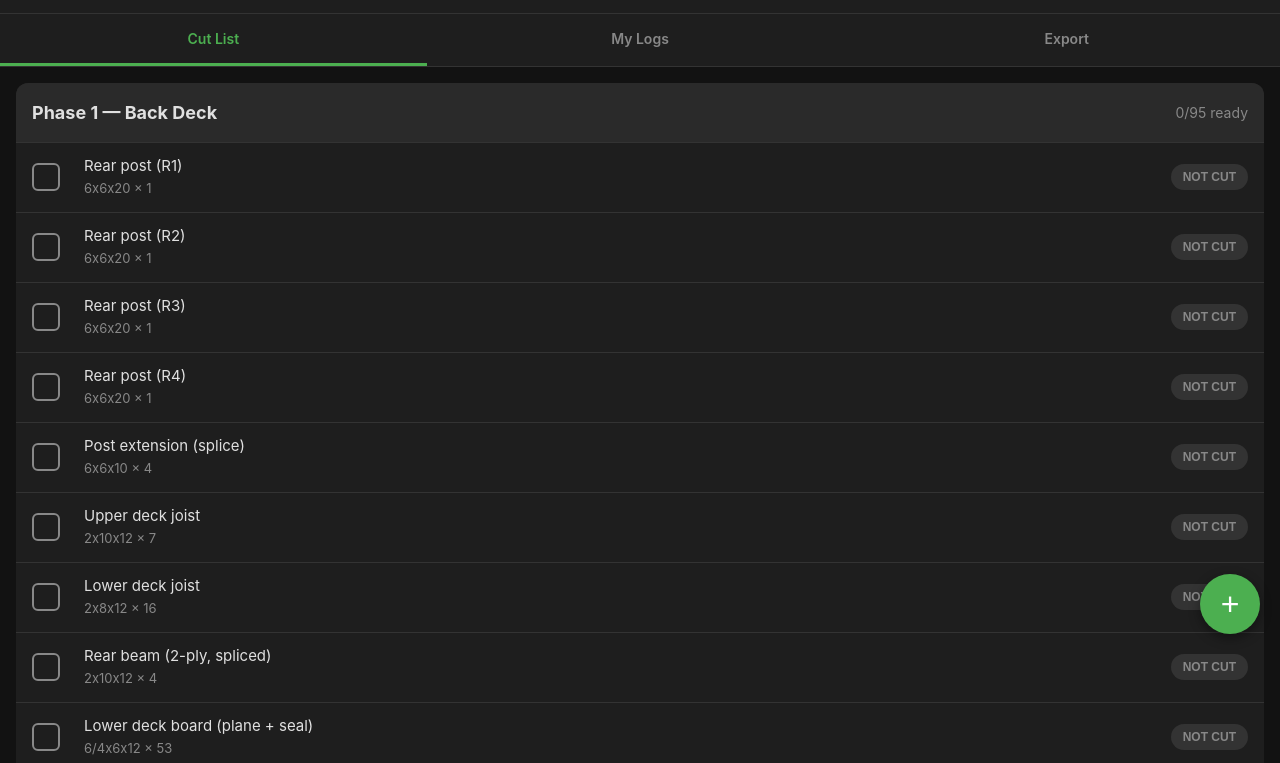
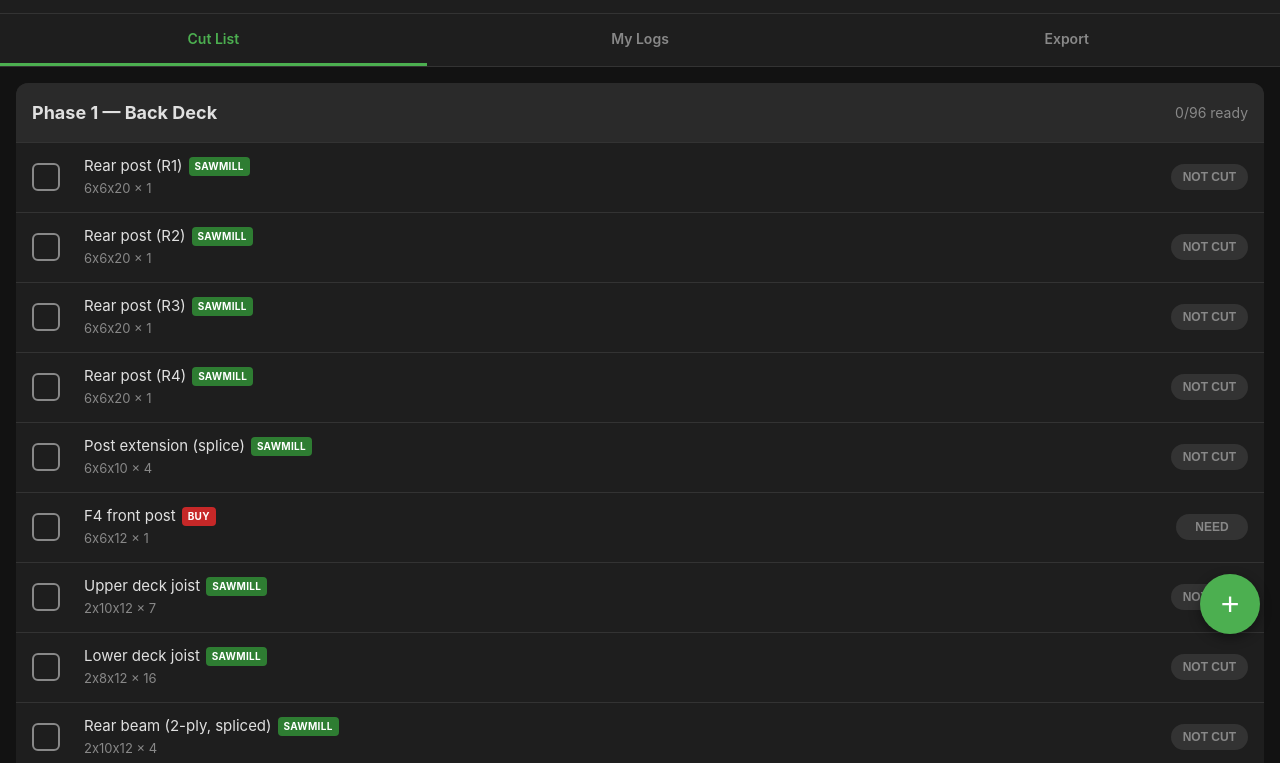
Before and after one commit to mrbazz22/mrbazz22.github.io, a plain HTML site: page sawmill-tracker/index.html in a window 1280 px wide. Shown: the part 146-909 px from the top of the page. Drawn offline with Linux system fonts and the light colour scheme.

Commit message:
Update Sawmill Tracker: add PT items, source badges, separate sawmill/buy stats

```diff
--- a/sawmill-tracker/index.html
+++ b/sawmill-tracker/index.html
@@ -100,6 +100,19 @@
   .status-cut { background: rgba(33,150,243,0.2); color: var(--accent3); }
   .status-drying { background: rgba(255,152,0,0.2); color: var(--accent2); }
   .status-ready { background: rgba(76,175,80,0.2); color: var(--accent); }
+  .badge {
+    display: inline-block;
+    font-size: 10px;
+    font-weight: 700;
+    padding: 2px 6px;
+    border-radius: 4px;
+    margin-left: 6px;
+    vertical-align: middle;
+    text-transform: uppercase;
+    letter-spacing: 0.03em;
+  }
+  .badge-sawmill { background: #2e7d32; color: #fff; }
+  .badge-pt { background: #c62828; color: #fff; }
   .add-btn {
     position: fixed;
     bottom: 20px;
@@ -218,10 +231,10 @@
 <header>
   <h1>🪵 Sawmill Tracker</h1>
   <div class="stats">
-    <div class="stat"><span class="num" id="st-total">0</span><span class="label">Total</span></div>
-    <div class="stat"><span class="num" id="st-cut">0</span><span class="label">Cut</span></div>
-    <div class="stat"><span class="num" id="st-drying">0</span><span class="label">Drying</span></div>
-    <div class="stat"><span class="num" id="st-ready">0</span><span class="label">Ready</span></div>
+    <div class="stat"><span class="num" id="st-total">0</span><span class="label">Sawmill Total</span></div>
+    <div class="stat"><span class="num" id="st-cut">0</span><span class="label">Sawmill Ready</span></div>
+    <div class="stat"><span class="num" id="st-drying">0</span><span class="label">Buy Total</span></div>
+    <div class="stat"><span class="num" id="st-ready">0</span><span class="label">Buy Ready</span></div>
   </div>
 </header>
 
@@ -272,62 +285,77 @@
 
 <script>
 // ===== DATA =====
+const DATA_VERSION = 2; // bump to force reset localStorage on schema change
 const DEFAULT_PIECES = [
   // Phase 1A: Rear Posts
-  { id:'bd1', phase:'Phase 1 — Back Deck', size:'6x6x20', desc:'Rear post (R1)', qty:1, status:'uncut' },
-  { id:'bd2', phase:'Phase 1 — Back Deck', size:'6x6x20', desc:'Rear post (R2)', qty:1, status:'uncut' },
-  { id:'bd3', phase:'Phase 1 — Back Deck', size:'6x6x20', desc:'Rear post (R3)', qty:1, status:'uncut' },
-  { id:'bd4', phase:'Phase 1 — Back Deck', size:'6x6x20', desc:'Rear post (R4)', qty:1, status:'uncut' },
+  { id:'bd1', phase:'Phase 1 — Back Deck', size:'6x6x20', desc:'Rear post (R1)', qty:1, status:'uncut', source:'sawmill' },
+  { id:'bd2', phase:'Phase 1 — Back Deck', size:'6x6x20', desc:'Rear post (R2)', qty:1, status:'uncut', source:'sawmill' },
+  { id:'bd3', phase:'Phase 1 — Back Deck', size:'6x6x20', desc:'Rear post (R3)', qty:1, status:'uncut', source:'sawmill' },
+  { id:'bd4', phase:'Phase 1 — Back Deck', size:'6x6x20', desc:'Rear post (R4)', qty:1, status:'uncut', source:'sawmill' },
   // Phase 1B: Post Extensions
-  { id:'bd5', phase:'Phase 1 — Back Deck', size:'6x6x10', desc:'Post extension (splice)', qty:4, status:'uncut' },
+  { id:'bd5', phase:'Phase 1 — Back Deck', size:'6x6x10', desc:'Post extension (splice)', qty:4, status:'uncut', source:'sawmill' },
+  // Phase 1C: F4 Front Post (PT)
+  { id:'bd6', phase:'Phase 1 — Back Deck', size:'6x6x12', desc:'F4 front post', qty:1, status:'uncut', source:'pt' },
   // Phase 1D: Upper Joists
-  { id:'bd7', phase:'Phase 1 — Back Deck', size:'2x10x12', desc:'Upper deck joist', qty:7, status:'uncut' },
+  { id:'bd7', phase:'Phase 1 — Back Deck', size:'2x10x12', desc:'Upper deck joist', qty:7, status:'uncut', source:'sawmill' },
   // Phase 1E: Lower Joists
-  { id:'bd8', phase:'Phase 1 — Back Deck', size:'2x8x12', desc:'Lower deck joist', qty:16, status:'uncut' },
+  { id:'bd8', phase:'Phase 1 — Back Deck', size:'2x8x12', desc:'Lower deck joist', qty:16, status:'uncut', source:'sawmill' },
   // Phase 1F: Rear Beam
-  { id:'bd9', phase:'Phase 1 — Back Deck', size:'2x10x12', desc:'Rear beam (2-ply, spliced)', qty:4, status:'uncut' },
+  { id:'bd9', phase:'Phase 1 — Back Deck', size:'2x10x12', desc:'Rear beam (2-ply, spliced)', qty:4, status:'uncut', source:'sawmill' },
   // Phase 1G: Lower Deck Boards
-  { id:'bd10', phase:'Phase 1 — Back Deck', size:'6/4x6x12', desc:'Lower deck board (plane + seal)', qty:53, status:'uncut' },
+  { id:'bd10', phase:'Phase 1 — Back Deck', size:'6/4x6x12', desc:'Lower deck board (plane + seal)', qty:53, status:'uncut', source:'sawmill' },
   // Phase 1H: Seam + Rims
-  { id:'bd11', phase:'Phase 1 — Back Deck', size:'2x6x12', desc:'Center seam / outer rim', qty:7, status:'uncut' },
+  { id:'bd11', phase:'Phase 1 — Back Deck', size:'2x6x12', desc:'Center seam / outer rim', qty:7, status:'uncut', source:'sawmill' },
 
   // Phase 2: Lean-Tos
-  { id:'lt1', phase:'Phase 2 — Lean-Tos', size:'6x6x10', desc:'Tractor lean-to post', qty:4, status:'uncut' },
-  { id:'lt2', phase:'Phase 2 — Lean-Tos', size:'6x6x10', desc:'Sawmill lean-to post', qty:4, status:'uncut' },
-  { id:'lt3', phase:'Phase 2 — Lean-Tos', size:'6x10x24', desc:'Lean-to header (optional)', qty:2, status:'uncut' },
-  { id:'lt4', phase:'Phase 2 — Lean-Tos', size:'2x8x14', desc:'Lean-to rafter (under galvalume)', qty:20, status:'uncut' },
+  { id:'lt1', phase:'Phase 2 — Lean-Tos', size:'6x6x10', desc:'Tractor lean-to post', qty:4, status:'uncut', source:'sawmill' },
+  { id:'lt2', phase:'Phase 2 — Lean-Tos', size:'6x6x10', desc:'Sawmill lean-to post', qty:4, status:'uncut', source:'sawmill' },
+  { id:'lt3', phase:'Phase 2 — Lean-Tos', size:'6x10x24', desc:'Lean-to header (optional)', qty:2, status:'uncut', source:'sawmill' },
+  { id:'lt4', phase:'Phase 2 — Lean-Tos', size:'2x8x14', desc:'Lean-to rafter (under galvalume)', qty:20, status:'uncut', source:'sawmill' },
 
   // Phase 3: Main Barn
-  { id:'bn1', phase:'Phase 3 — Main Barn', size:'6x6x14', desc:'Corner post (high wall)', qty:4, status:'uncut' },
-  { id:'bn2', phase:'Phase 3 — Main Barn', size:'6x6x12', desc:'Corner post (low wall)', qty:4, status:'uncut' },
-  { id:'bn3', phase:'Phase 3 — Main Barn', size:'6x6x14', desc:'Intermediate post (high)', qty:4, status:'uncut' },
-  { id:'bn4', phase:'Phase 3 — Main Barn', size:'6x6x12', desc:'Intermediate post (low)', qty:4, status:'uncut' },
-  { id:'bn5', phase:'Phase 3 — Main Barn', size:'6x6x12', desc:'Gable end post', qty:2, status:'uncut' },
-  { id:'bn6', phase:'Phase 3 — Main Barn', size:'6x10x24', desc:'Loft floor beam', qty:4, status:'uncut' },
-  { id:'bn7', phase:'Phase 3 — Main Barn', size:'6x10x24', desc:'Monitor ridge beam', qty:2, status:'uncut' },
-  { id:'bn8', phase:'Phase 3 — Main Barn', size:'6x10x14', desc:'Clerestory girt', qty:4, status:'uncut' },
-  { id:'bn9', phase:'Phase 3 — Main Barn', size:'2x6x14', desc:'Rafter / loft joist', qty:40, status:'uncut' },
-  { id:'bn10', phase:'Phase 3 — Main Barn', size:'2x6x12', desc:'Wall girt', qty:20, status:'uncut' },
-  { id:'bn11', phase:'Phase 3 — Main Barn', size:'2x6x12', desc:'Brace stock', qty:20, status:'uncut' },
-  { id:'bn12', phase:'Phase 3 — Main Barn', size:'1x6x12', desc:'Wall siding', qty:80, status:'uncut' },
-  { id:'bn13', phase:'Phase 3 — Main Barn', size:'1x8x12', desc:'Loft floor plank', qty:10, status:'uncut' },
-  { id:'bn14', phase:'Phase 3 — Main Barn', size:'1x12x12', desc:'Loft floor plank', qty:6, status:'uncut' },
+  { id:'bn1', phase:'Phase 3 — Main Barn', size:'6x6x14', desc:'Corner post (high wall)', qty:4, status:'uncut', source:'sawmill' },
+  { id:'bn2', phase:'Phase 3 — Main Barn', size:'6x6x12', desc:'Corner post (low wall)', qty:4, status:'uncut', source:'sawmill' },
+  { id:'bn3', phase:'Phase 3 — Main Barn', size:'6x6x14', desc:'Intermediate post (high)', qty:4, status:'uncut', source:'sawmill' },
+  { id:'bn4', phase:'Phase 3 — Main Barn', size:'6x6x12', desc:'Intermediate post (low)', qty:4, status:'uncut', source:'sawmill' },
+  { id:'bn5', phase:'Phase 3 — Main Barn', size:'6x6x12', desc:'Gable end post', qty:2, status:'uncut', source:'sawmill' },
+  { id:'bn6', phase:'Phase 3 — Main Barn', size:'6x10x24', desc:'Loft floor beam', qty:4, status:'uncut', source:'sawmill' },
+  { id:'bn7', phase:'Phase 3 — Main Barn', size:'6x10x24', desc:'Monitor ridge beam', qty:2, status:'uncut', source:'sawmill' },
+  { id:'bn8', phase:'Phase 3 — Main Barn', size:'6x10x14', desc:'Clerestory girt', qty:4, status:'uncut', source:'sawmill' },
+  { id:'bn9', phase:'Phase 3 — Main Barn', size:'2x6x14', desc:'Rafter / loft joist', qty:40, status:'uncut', source:'sawmill' },
+  { id:'bn10', phase:'Phase 3 — Main Barn', size:'2x6x12', desc:'Wall girt', qty:20, status:'uncut', source:'sawmill' },
+  { id:'bn11', phase:'Phase 3 — Main Barn', size:'2x6x12', desc:'Brace stock', qty:20, status:'uncut', source:'sawmill' },
+  { id:'bn12', phase:'Phase 3 — Main Barn', size:'1x6x12', desc:'Wall siding', qty:80, status:'uncut', source:'sawmill' },
+  { id:'bn13', phase:'Phase 3 — Main Barn', size:'1x8x12', desc:'Loft floor plank', qty:10, status:'uncut', source:'sawmill' },
+  { id:'bn14', phase:'Phase 3 — Main Barn', size:'1x12x12', desc:'Loft floor plank', qty:6, status:'uncut', source:'sawmill' },
 
   // Phase 4: Greenhouse
-  { id:'gh1', phase:'Phase 4 — Greenhouse', size:'4x4x78.5"', desc:'Low corner post', qty:2, status:'uncut' },
-  { id:'gh2', phase:'Phase 4 — Greenhouse', size:'4x4x130.5"', desc:'High corner post', qty:2, status:'uncut' },
-  { id:'gh3', phase:'Phase 4 — Greenhouse', size:'4x4x11.5\'', desc:'Short wall beam', qty:2, status:'uncut' },
-  { id:'gh4', phase:'Phase 4 — Greenhouse', size:'2x14\'', desc:'Bottom / rail (long wall)', qty:8, status:'uncut' },
-  { id:'gh5', phase:'Phase 4 — Greenhouse', size:'2x12\'', desc:'Bottom / rail (short wall)', qty:5, status:'uncut' },
-  { id:'gh6', phase:'Phase 4 — Greenhouse', size:'2x6x16\'', desc:'Roof rafter', qty:11, status:'uncut' },
+  { id:'gh1', phase:'Phase 4 — Greenhouse', size:'4x4x78.5"', desc:'Low corner post', qty:2, status:'uncut', source:'sawmill' },
+  { id:'gh2', phase:'Phase 4 — Greenhouse', size:'4x4x130.5"', desc:'High corner post', qty:2, status:'uncut', source:'sawmill' },
+  { id:'gh3', phase:'Phase 4 — Greenhouse', size:'4x4x11.5\'', desc:'Short wall beam', qty:2, status:'uncut', source:'sawmill' },
+  { id:'gh4', phase:'Phase 4 — Greenhouse', size:'2x14\'', desc:'Bottom / rail (long wall)', qty:8, status:'uncut', source:'sawmill' },
+  { id:'gh5', phase:'Phase 4 — Greenhouse', size:'2x12\'', desc:'Bottom / rail (short wall)', qty:5, status:'uncut', source:'sawmill' },
+  { id:'gh6', phase:'Phase 4 — Greenhouse', size:'2x6x16\'', desc:'Roof rafter', qty:11, status:'uncut', source:'sawmill' },
+  // Phase 4D: Foundation (PT)
+  { id:'gh7', phase:'Phase 4 — Greenhouse', size:'4x4x14', desc:'Foundation perimeter (PT)', qty:2, status:'uncut', source:'pt' },
+  { id:'gh8', phase:'Phase 4 — Greenhouse', size:'4x4x12', desc:'Foundation perimeter (PT)', qty:2, status:'uncut', source:'pt' },
 ];
 
-const STATUS_LABELS = { uncut:'Not Cut', cut:'Cut', drying:'Drying', ready:'Ready' };
+const SAWMILL_STATUS = { uncut:'Not Cut', cut:'Cut', drying:'Drying', ready:'Ready' };
+const BUY_STATUS = { uncut:'Need', cut:'Bought', drying:'On Site', ready:'Installed' };
 const STATUS_CLASSES = { uncut:'status-uncut', cut:'status-cut', drying:'status-drying', ready:'status-ready' };
 const STATUS_NEXT = { uncut:'cut', cut:'drying', drying:'ready', ready:'uncut' };
 
 // ===== STATE =====
-let pieces = JSON.parse(localStorage.getItem('sawmill_pieces') || JSON.stringify(DEFAULT_PIECES));
+const storedVer = localStorage.getItem('sawmill_version');
+let pieces;
+if (storedVer != DATA_VERSION) {
+  pieces = JSON.parse(JSON.stringify(DEFAULT_PIECES));
+  localStorage.setItem('sawmill_version', DATA_VERSION);
+  savePieces();
+} else {
+  pieces = JSON.parse(localStorage.getItem('sawmill_pieces') || JSON.stringify(DEFAULT_PIECES));
+}
 let logs = JSON.parse(localStorage.getItem('sawmill_logs') || '[]');
 
 function savePieces() { localStorage.setItem('sawmill_pieces', JSON.stringify(pieces)); }
@@ -335,14 +363,14 @@ function saveLogs() { localStorage.setItem('sawmill_logs', JSON.stringify(logs))
 
 // ===== RENDER =====
 function renderStats() {
-  const total = pieces.reduce((s,p)=>s+(p.qty||1),0);
-  const cut = pieces.filter(p=>p.status==='cut').reduce((s,p)=>s+(p.qty||1),0);
-  const drying = pieces.filter(p=>p.status==='drying').reduce((s,p)=>s+(p.qty||1),0);
-  const ready = pieces.filter(p=>p.status==='ready').reduce((s,p)=>s+(p.qty||1),0);
-  document.getElementById('st-total').textContent = total;
-  document.getElementById('st-cut').textContent = cut;
-  document.getElementById('st-drying').textContent = drying;
-  document.getElementById('st-ready').textContent = ready;
+  const totalSawmill = pieces.filter(p=>p.source==='sawmill').reduce((s,p)=>s+(p.qty||1),0);
+  const readySawmill = pieces.filter(p=>p.source==='sawmill' && p.status==='ready').reduce((s,p)=>s+(p.qty||1),0);
+  const totalBuy = pieces.filter(p=>p.source==='pt').reduce((s,p)=>s+(p.qty||1),0);
+  const readyBuy = pieces.filter(p=>p.source==='pt' && p.status==='ready').reduce((s,p)=>s+(p.qty||1),0);
+  document.getElementById('st-total').textContent = totalSawmill;
+  document.getElementById('st-cut').textContent = readySawmill;
+  document.getElementById('st-drying').textContent = totalBuy;
+  document.getElementById('st-ready').textContent = readyBuy;
 }
 
 function renderCuts() {
@@ -361,11 +389,15 @@ function renderCuts() {
     items.forEach(p => {
       const check = p.status !== 'uncut' ? '✓' : '';
       const onClass = p.status !== 'uncut' ? 'on' : '';
+      const badge = p.source === 'pt'
+        ? '<span class="badge badge-pt">Buy</span>'
+        : '<span class="badge badge-sawmill">Sawmill</span>';
+      const statusLabels = p.source === 'pt' ? BUY_STATUS : SAWMILL_STATUS;
       html += `<div class="piece">
         <div class="check ${onClass}" data-id="${p.id}">${check}</div>
-        <div class="desc">${p.desc}<br><span class="size">${p.size} &times; ${p.qty}</span></div>
+        <div class="desc">${p.desc}${badge}<br><span class="size">${p.size} &times; ${p.qty}</span></div>
         <div></div>
-        <button class="status-btn ${STATUS_CLASSES[p.status]}" data-id="${p.id}">${STATUS_LABELS[p.status]}</button>
+        <button class="status-btn ${STATUS_CLASSES[p.status]}" data-id="${p.id}">${statusLabels[p.status]}</button>
       </div>`;
     });
     html += '</div>';
@@ -427,7 +459,8 @@ function renderExport() {
     lines.push(phase.toUpperCase());
     grouped[phase].forEach(p => {
       const icon = p.status==='ready' ? '✅' : p.status==='drying' ? '🟡' : p.status==='cut' ? '🔵' : '⬜';
-      lines.push(`  ${icon} ${p.desc} — ${p.size} × ${p.qty}`);
+      const src = p.source === 'pt' ? ' [BUY]' : ' [SAWMILL]';
+      lines.push(`  ${icon} ${p.desc}${src} — ${p.size} × ${p.qty}`);
     });
     lines.push('');
   });
```
